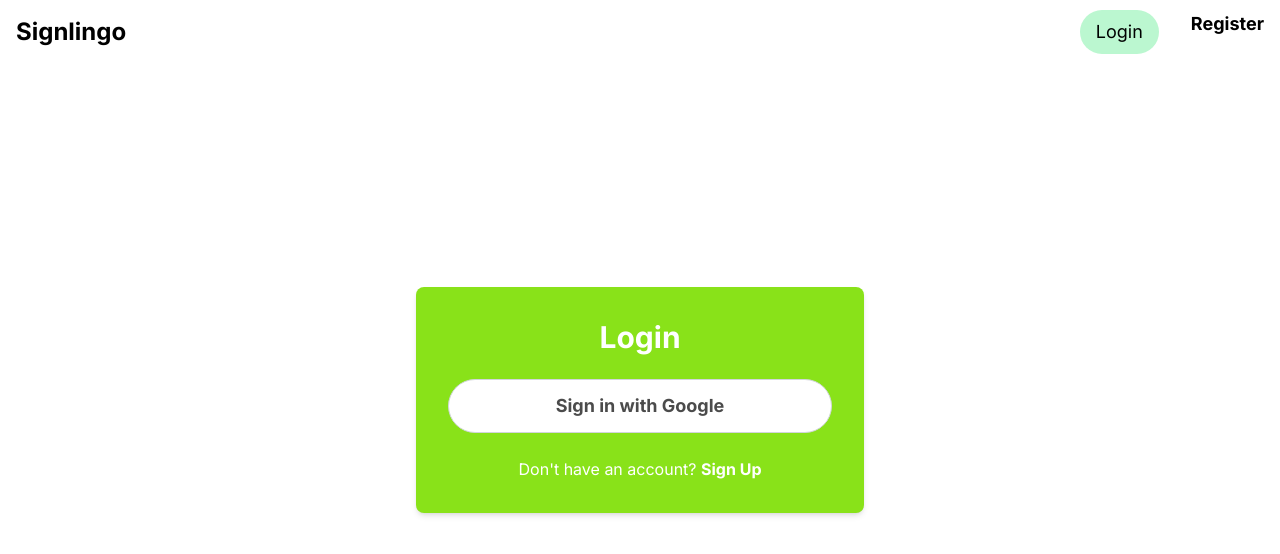
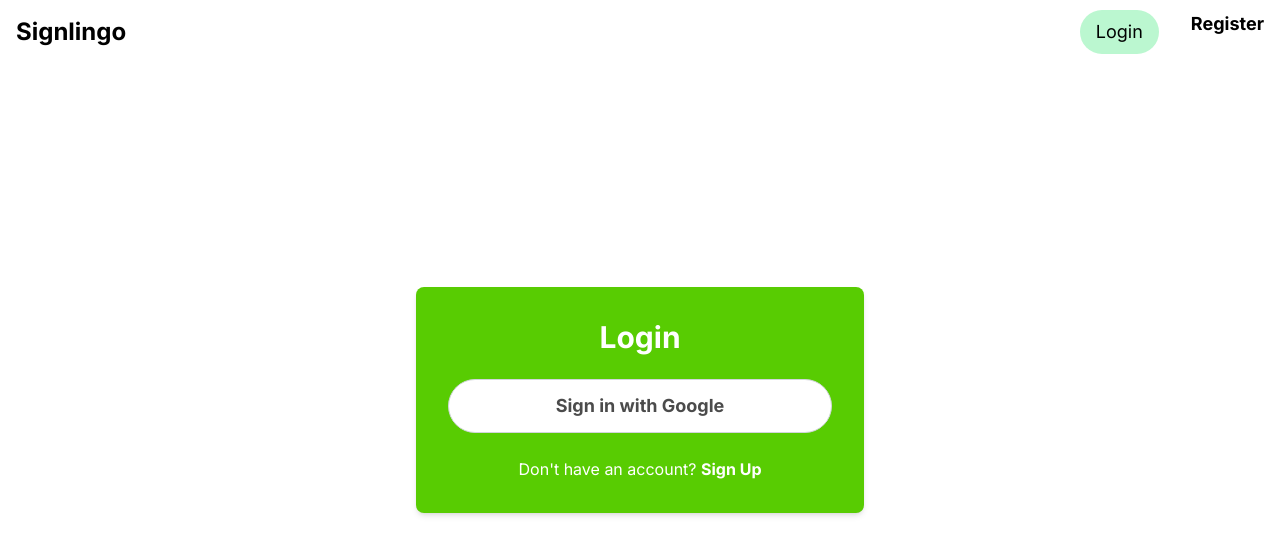
Before and after one commit to birongliu/Signlingo, a Next.js app: page /login in a window 1280 px wide. Shown: the top 554 px of the page. Built offline with nearby package versions, Linux system fonts and the light colour scheme; no server answers.

Commit message:
update auth page color

```diff
--- a/src/app/(auth)/login/page.tsx
+++ b/src/app/(auth)/login/page.tsx
@@ -6,7 +6,7 @@
 export default function Login() {
   return (
     <div className="flex min-h-screen items-center justify-center bg-white font-sans">
-      <div className="bg-mask-green w-full max-w-md rounded-lg p-8 shadow-md">
+      <div className="bg-feather-green w-full max-w-md rounded-lg p-8 shadow-md">
         <h2 className="mb-6 text-center text-3xl font-bold text-white">
           Login
         </h2>
--- a/src/app/(auth)/signup/page.tsx
+++ b/src/app/(auth)/signup/page.tsx
@@ -4,7 +4,7 @@
 export default function Signup() {
   return (
     <div className="flex min-h-screen items-center justify-center bg-white font-sans">
-      <div className="bg-mask-green w-full max-w-md rounded-lg p-8 shadow-md">
+      <div className="bg-feather-green w-full max-w-md rounded-lg p-8 shadow-md">
         <h2 className="mb-6 text-center text-3xl font-bold text-white">
           Create an Account
         </h2>
```
